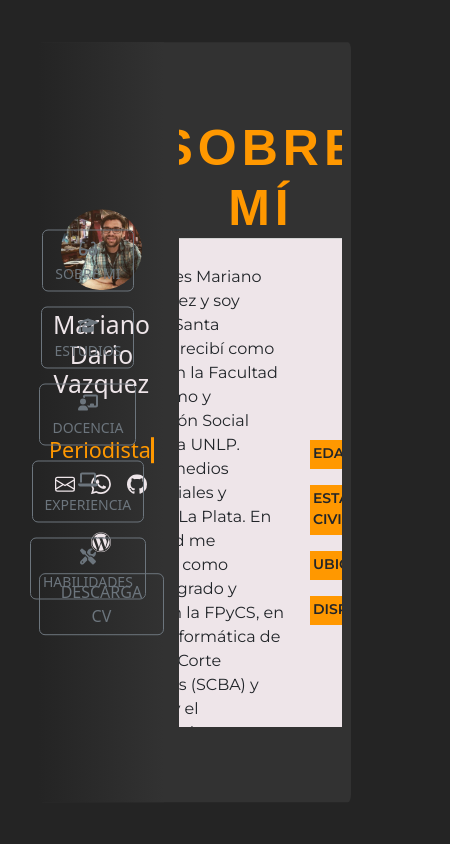
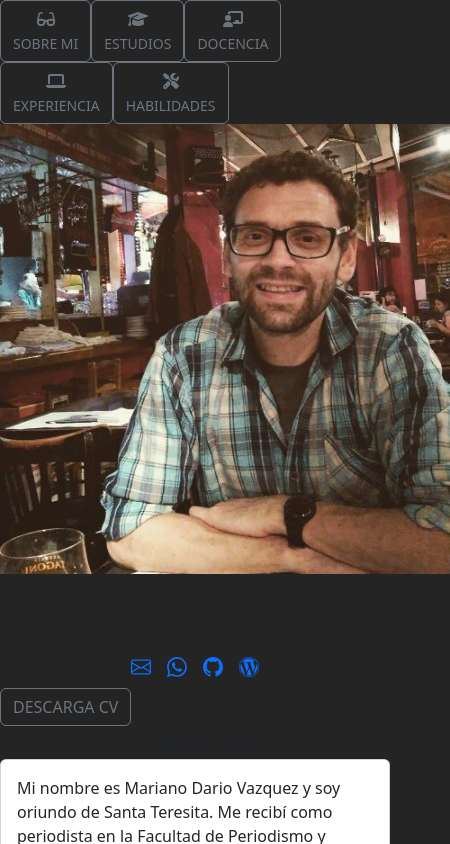
Before and after one commit to mareanovazquez/CurriculumVitae, a React (Vite) app: page / in a window 390 px wide. Shown: the top 844 px of the page, 450 px wide, since content can reach past the window. Built offline with nearby package versions, Linux system fonts and the light colour scheme.

Commit message:
add responsive structure to CSS

```diff
--- a/src/estilos.css
+++ b/src/estilos.css
@@ -1,5 +1,6 @@
 /* PALETA DE COLORES
-Color de fondo #323232;
+Color de fondo: #242424
+Color de fondo contenedor #323232;
 Fuente naranja #ff9800
 Fuente blanca #EEE5E9
 */
@@ -8,6 +9,32 @@ Fuente blanca #EEE5E9
 título secundario BEBAS NEUE
 textos MONTSERRAT*/
 
+
+/* Menores a 576px
+aplica a todo aquello que no sea
+reescrito en MediaQueries */
+
+body {
+    background-color: #242424;
+}
+
+/* Entre 576px y 767px */
+/* Bootstrap breakpoints SM y superiores */
+@media (min-width: 576px) {
+
+}
+
+/* Entre 768px y 991px */
+/* Bootstrap breakpoints MD y superiores */
+@media (min-width: 768px) {
+
+}
+
+
+
+/* Entre 992px y 1199px */
+/* Bootstrap breakpoints LG y superiores */
+@media (min-width: 992px) {
 
 .contenedorCV {
     /*posición y forma del contenedor*/
@@ -89,8 +116,11 @@ textos MONTSERRAT*/
 }
 
 .imgPerfil {
-    width: 65%;
+    width: 55%;
     border-radius: 50%;
+    object-fit: contain;
+    object-position: center;
+
 }
 
 .contenedorNombre {
@@ -520,3 +550,11 @@ opacity: 0;
         transform: translateX(0);
     }
 }
+
+}
+
+/* Desde 1200px en adelante */
+/* Bootstrap breakpoints LG y superiores */
+@media (min-width: 1200px) {
+    /* Tus estilos para dispositivos extra large y superiores van aquí */
+}
```
